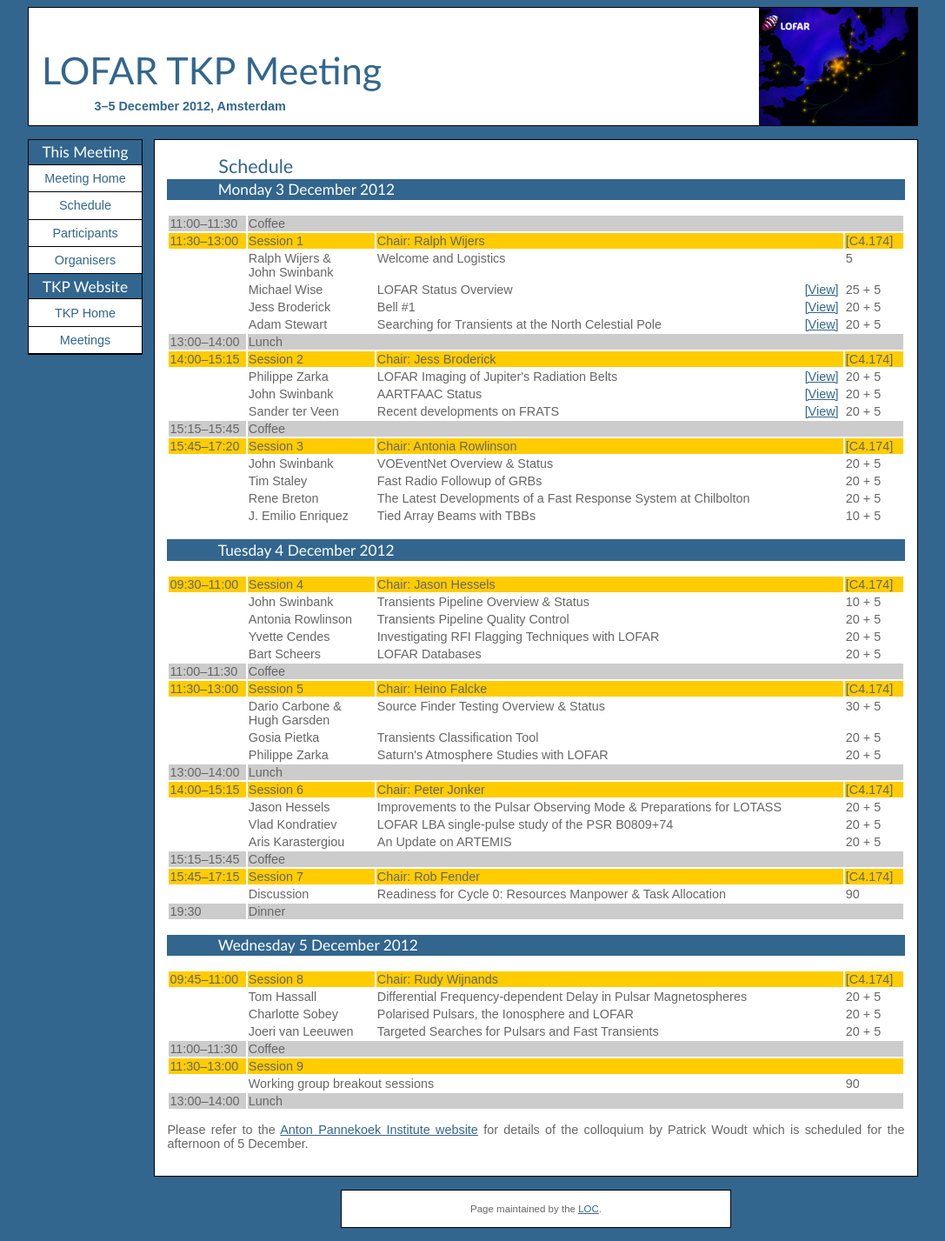
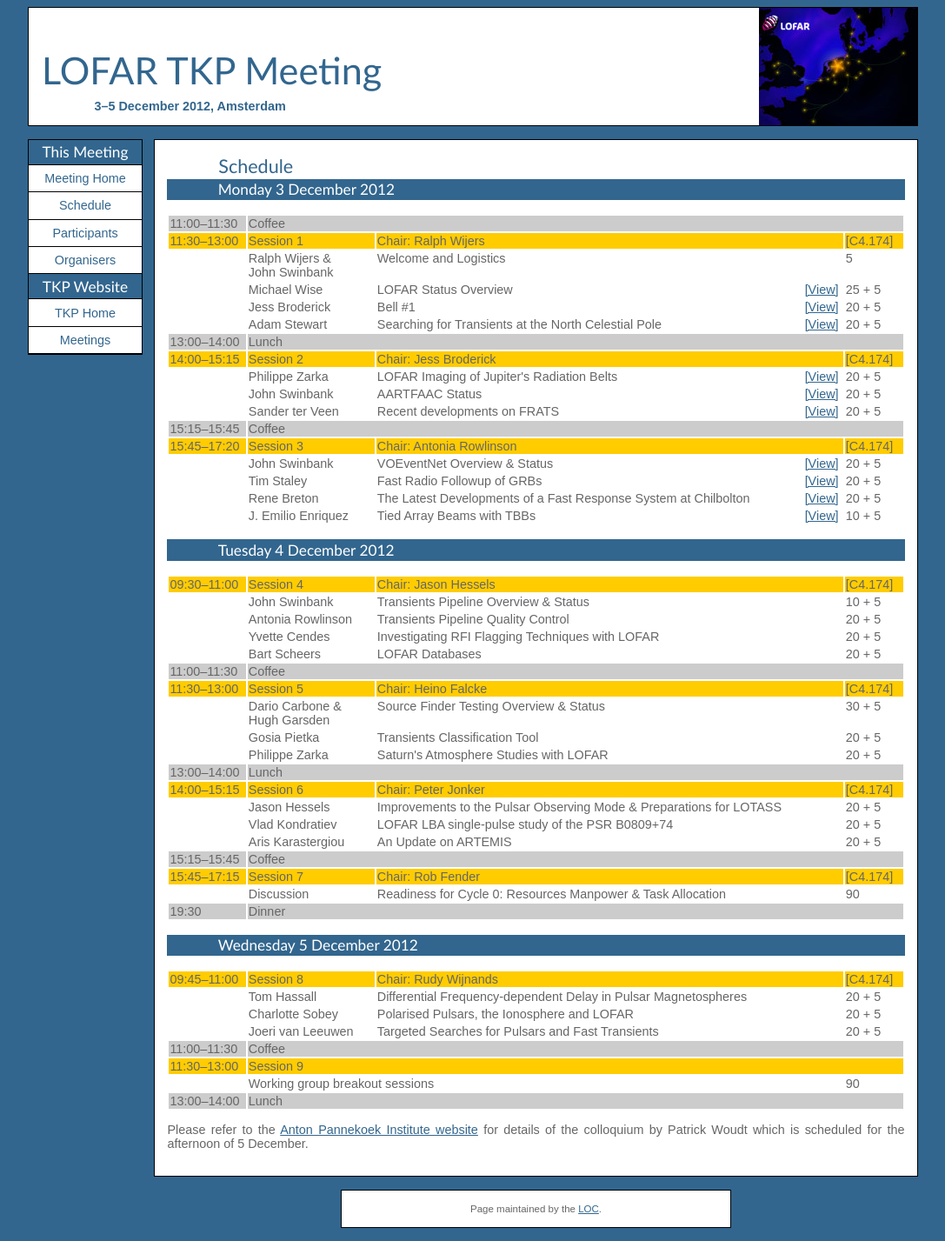
Before and after one commit to transientskp/transientskp.github.com, a Jekyll site: the page built from meetings/2012-12/schedule.html, in a window 1280 px wide. Shown: the whole page at 87% size, without its empty margins (96-1183 px from the left). Built offline with Jekyll 4.4.1, drawn with Linux system fonts in a browser that asks for light colours.

Commit message:
Slides for session 3

```diff
--- a/meetings/2012-12/schedule.html
+++ b/meetings/2012-12/schedule.html
@@ -95,28 +95,28 @@
     <td></td>
     <td>John&nbsp;Swinbank</td>
     <td>VOEventNet Overview &amp; Status</td>
-    <td></td>
+    <td><a href="https://speakerdeck.com/transientskp/voeventnet-overview-and-status">[View]</a></td>
     <td>20 + 5</td>
   </tr>
   <tr style="vertical-align: top;">
     <td></td>
     <td>Tim&nbsp;Staley</td>
     <td>Fast Radio Followup of GRBs</td>
-    <td></td>
+    <td><a href="https://speakerdeck.com/transientskp/fast-radio-followup">[View]</a></td>
     <td>20 + 5</td>
   </tr>
   <tr style="vertical-align: top;">
     <td></td>
     <td>Rene&nbsp;Breton</td>
     <td>The Latest Developments of a Fast Response System at Chilbolton</td>
-    <td></td>
+    <td><a href="https://speakerdeck.com/transientskp/fast-transient-triggering-at-chilbolton">[View]</a></td>
     <td>20 + 5</td>
   </tr>
   <tr style="vertical-align: top;">
     <td></td>
     <td>J.&nbsp;Emilio&nbsp;Enriquez</td>
     <td>Tied Array Beams with TBBs</td>
-    <td></td>
+    <td><a href="https://speakerdeck.com/transientskp/tied-array-beams-with-tbbs">[View]</a></td>
     <td>10 + 5</td>
   </tr>
 </table>
```
